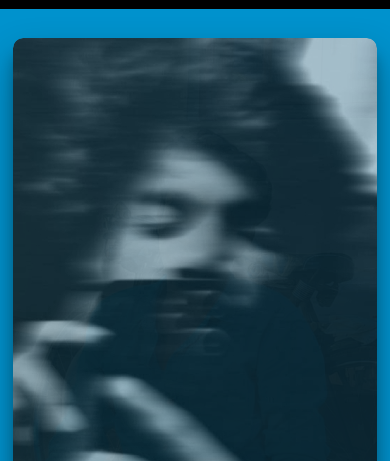
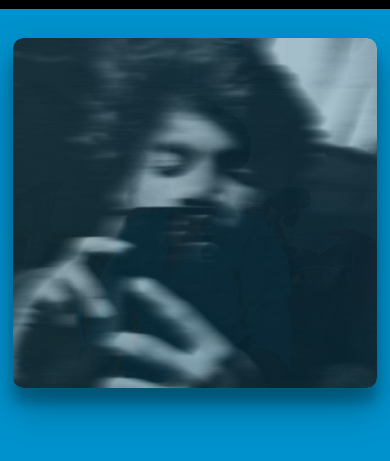
Before and after one commit to vasanthfeb/vasanth-portfolio, a plain HTML site: page index.html in a window 390 px wide. Shown: the part 75-536 px from the top of the page. Drawn offline with nearby package versions, Linux system fonts and the light colour scheme.

Commit message:
vas master

```diff
--- a/index.html
+++ b/index.html
@@ -35,6 +35,13 @@
 
     .slider-image.active {
         opacity: 1;
+    }
+
+    @media only screen and (max-width:768px){
+      .slider{
+        height: 350px !important;
+      }
+
     }
 </style>
 <body>
@@ -109,7 +116,7 @@
                     <h3 class="resume-pre text-orange">Hi! I'm</h3>
                     <h1 class="resume-title vasanth">Vasanth</h1>
                     <h2 class="resume-subtitle text-orange" id="resume-subtitle">I'm a <span class="subtitle-text"></span></h2>
-                    <div class="col-lg-3"><div class="mt-5"><button class="btn btn_hire w-100"><a href="https://api.whatsapp.com/send?phone=919345146074&text=Hello%20Vasanth!!!" class="text-light" target="_blank">Hire Me</a></button></div></div>
+                    <div class="col-lg-3"><div class="mt-5"><button class="btn btn_hire w-100"><a href="https://api.whatsapp.com/send?phone=919345146074&text=Hello%20Vasanth!!!" class="text-light" target="_blank">Hire Me</a></button>   </div></div>
 
                   </div>
 
```
